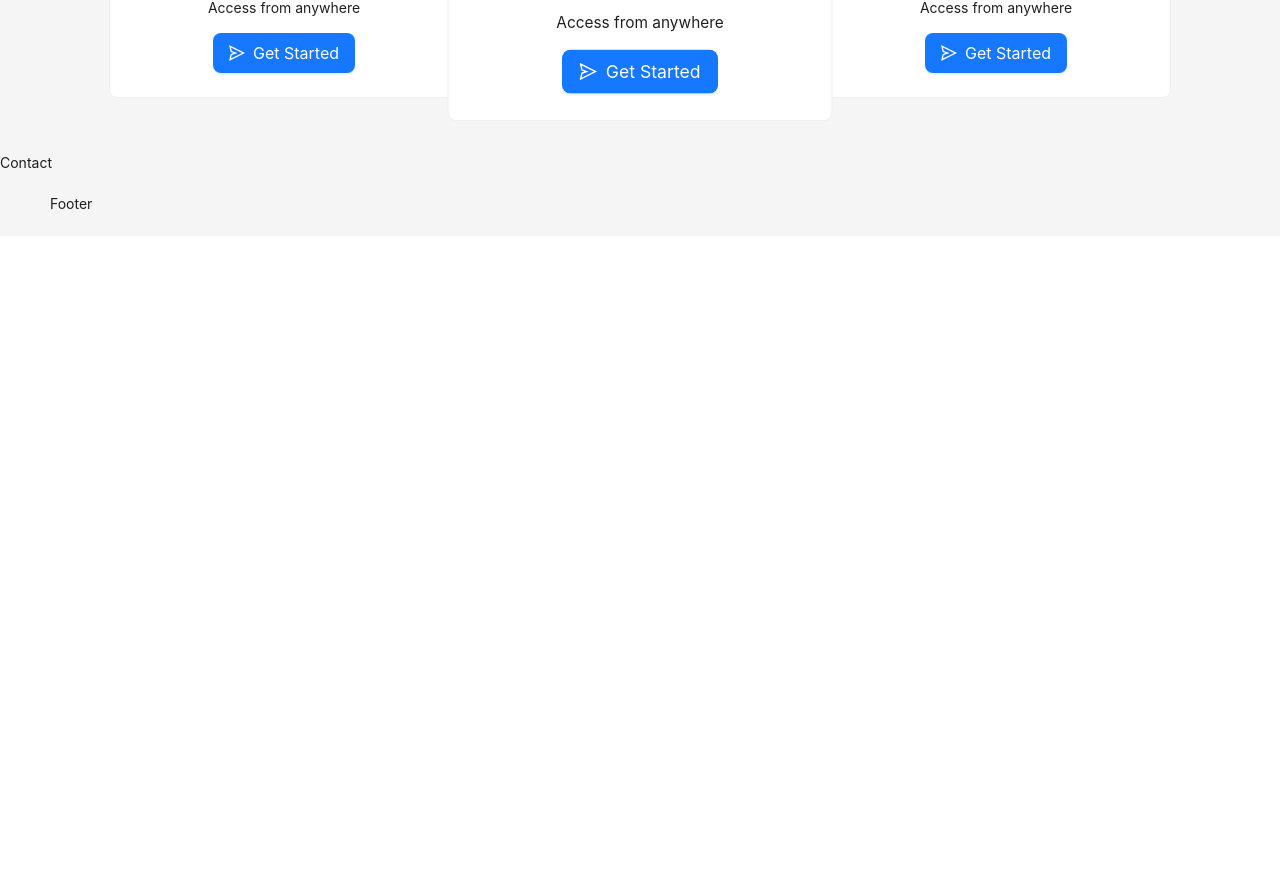
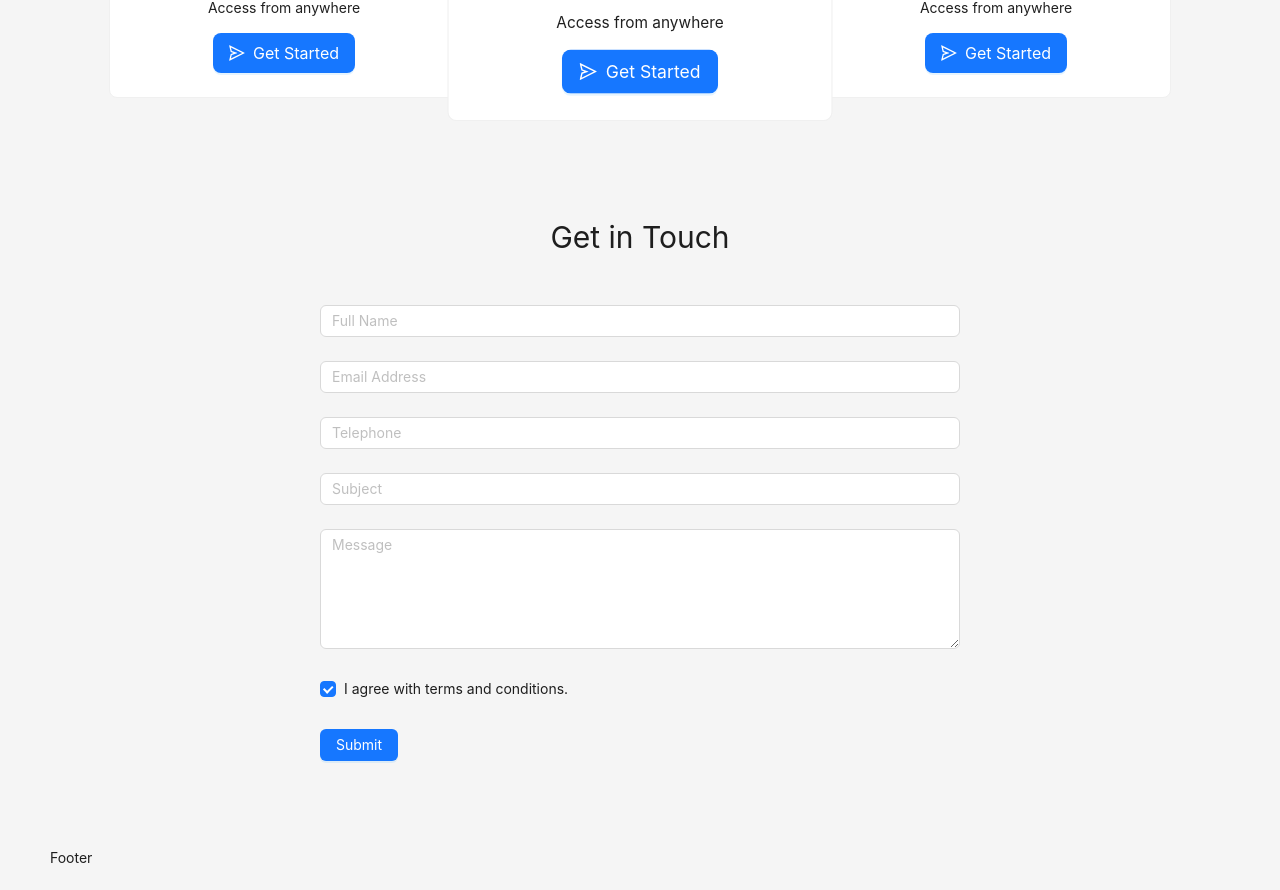
Before and after one commit to JaleRehimli0909/website2-ant-design, a React (Create React App) app in the folder website2reactapp/: page / in a window 1280 px wide. Shown: the part 3862-4752 px from the top of the page. Before the commit the page ends 4098 px from the top, so only its background shows below. Built offline with nearby package versions, Linux system fonts and the light colour scheme.

Commit message:
Contact added

```diff
--- a/website2reactapp/src/components/Contact/index.jsx
+++ b/website2reactapp/src/components/Contact/index.jsx
@@ -1,10 +1,84 @@
-import React from 'react';
-import './style.css';
+import React from "react";
+import "./style.css";
+
+import { Form, Input, Button, Checkbox } from "antd";
+const { TextArea } = Input;
 
 const Contact = () => {
   return (
-    <div>Contact</div>
-  )
-}
+    <div className="Contact">
+      <div className="container">
+        <h2>Get in Touch</h2>
+        <Form
+          name="normal_login"
+          className="login-form"
+          initialValues={{ remember: true }}
+        >
+          <Form.Item
+            name="fullname"
+            rules={[
+              {
+                required: true,
+                message: "Please enter your full name!",
+              },
+            ]}
+          >
+            <Input placeholder="Full Name" />
+          </Form.Item>
+          <Form.Item
+            name="email"
+            rules={[
+              {
+                type: "email",
+                message: "The input is not valid E-mail!",
+              },
+              {
+                required: true,
+                message: "Please input your E-mail!",
+              },
+            ]}
+          >
+            <Input placeholder="Email Address" />
+          </Form.Item>
+          <Form.Item name="telephone">
+            <Input placeholder="Telephone" />
+          </Form.Item>
+          <Form.Item name="subject">
+            <Input placeholder="Subject" />
+          </Form.Item>
+          <Form.Item name="message">
+            <TextArea placeholder="Message" />
+          </Form.Item>
+          <Form.Item>
+            <Form.Item
+              name="remember"
+              valuePropName="checked"
+              noStyle
+              rules={[
+                {
+                  validator: (_, value) =>
+                    value
+                      ? Promise.resolve()
+                      : Promise.reject("Should accept agreement"),
+                },
+              ]}
+            >
+              <Checkbox>I agree with terms and conditions.</Checkbox>
+            </Form.Item>
+          </Form.Item>
+          <Form.Item>
+            <Button
+              type="primary"
+              htmlType="submit"
+              className="login-form-button"
+            >
+              Submit
+            </Button>
+          </Form.Item>
+        </Form>
+      </div>
+    </div>
+  );
+};
 
 export default Contact;
--- a/website2reactapp/src/components/Contact/style.css
+++ b/website2reactapp/src/components/Contact/style.css
@@ -0,0 +1,20 @@
+.Contact {
+  padding: 40px 0;
+}
+
+.Contact h2 {
+  font-size: 30px;
+  font-weight: 400;
+  text-align: center;
+  margin-bottom: 50px;
+}
+
+.Contact .ant-form {
+  max-width: 640px;
+  margin: auto;
+}
+
+.Contact .ant-form textarea {
+  min-height: 120px;
+  height: 120px;
+}
```
